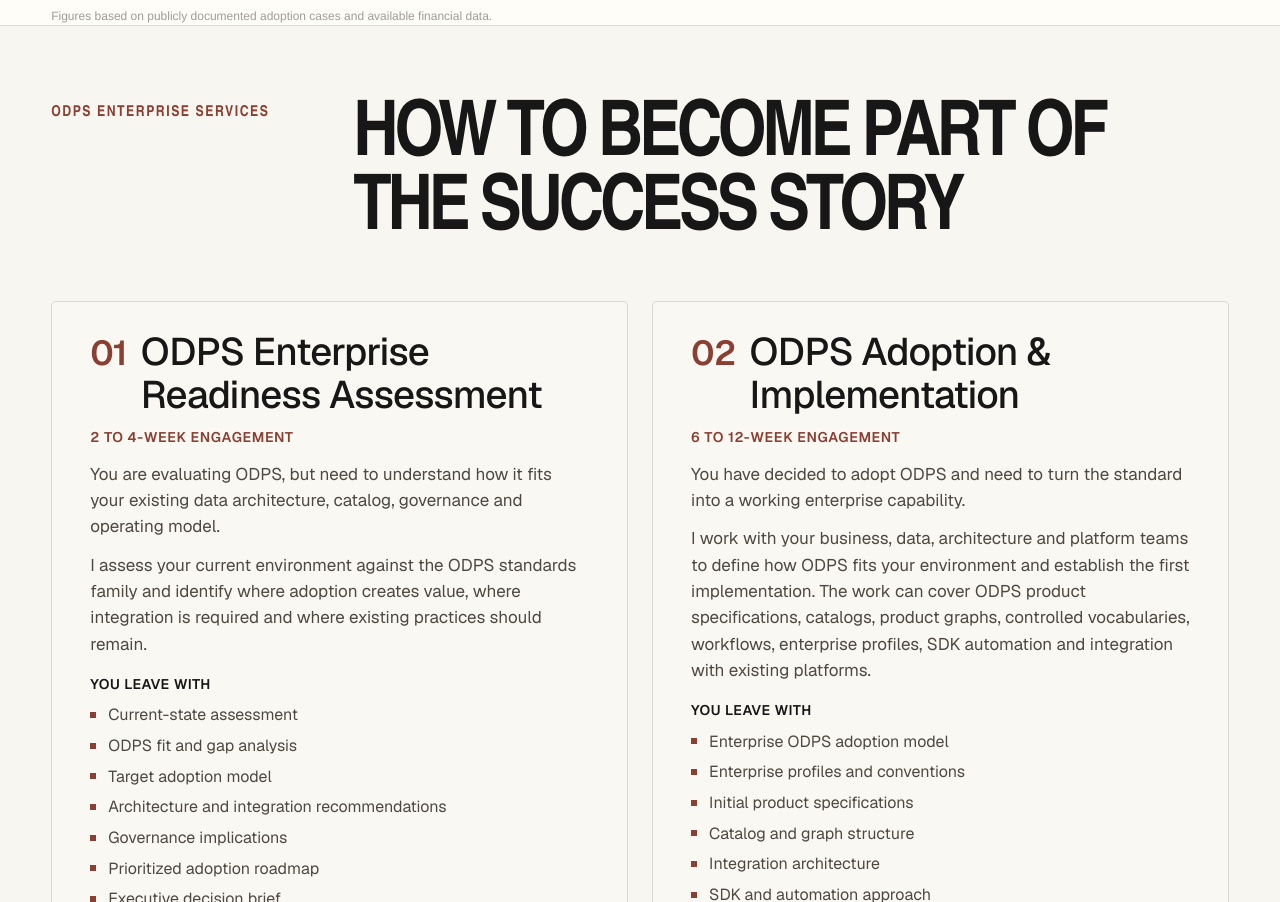
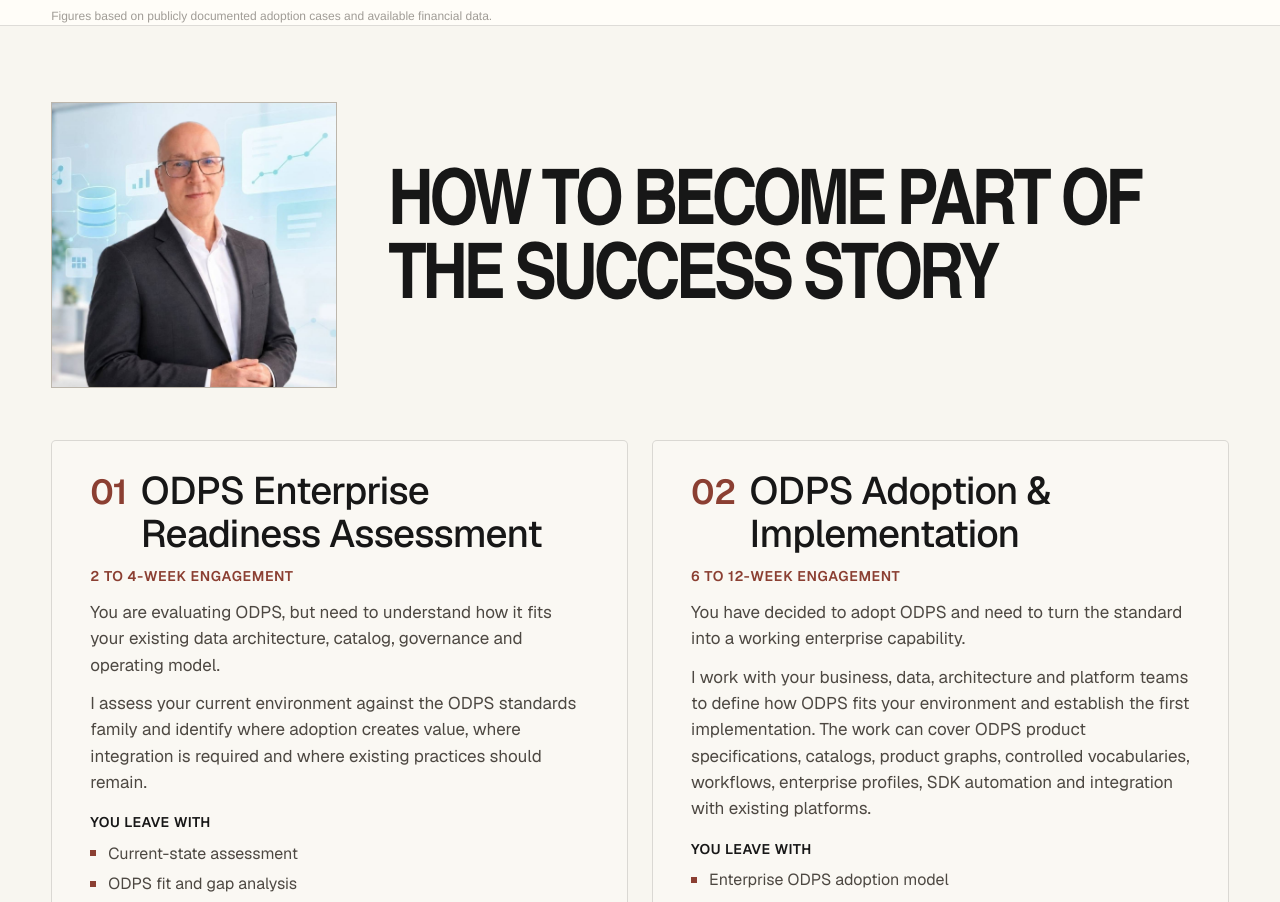
Before and after one commit to kyyberi/jarkko, a Next.js app: page /services/odps in a window 1280 px wide. Shown: the part 1639-2541 px from the top of the page. Built offline with nearby package versions, Linux system fonts and the light colour scheme.

Commit message:
Add ODPS success story image

```diff
--- a/app/globals.css
+++ b/app/globals.css
@@ -1073,6 +1073,30 @@ h1 {
   background: rgba(255, 253, 248, 0.42);
 }
 
+.service-family-head {
+  display: grid;
+  grid-template-columns: minmax(260px, 0.34fr) minmax(0, 1fr);
+  gap: clamp(28px, 4vw, 58px);
+  align-items: center;
+  margin-bottom: 52px;
+}
+
+.service-family-image {
+  min-width: 0;
+  margin: 0;
+  overflow: hidden;
+  border: 1px solid var(--line);
+  background: #d7d0c5;
+}
+
+.service-family-image img {
+  display: block;
+  width: 100%;
+  aspect-ratio: 1 / 1;
+  object-fit: cover;
+  object-position: 50% 40%;
+}
+
 .service-copy p {
   max-width: 780px;
   margin: 0 0 18px;
@@ -3232,6 +3256,15 @@ h1 {
     display: grid;
   }
 
+  .service-family-head {
+    grid-template-columns: 1fr;
+    gap: 22px;
+  }
+
+  .service-family-image {
+    max-width: 520px;
+  }
+
   .odps-testimonials-section {
     display: grid;
   }
--- a/app/services/odps/page.tsx
+++ b/app/services/odps/page.tsx
@@ -264,9 +264,16 @@ export default function OdpsServicesPage() {
       </section>
 
       <section className="section service-family-section">
-        <div className="section-head">
-          <div className="section-kicker">ODPS Enterprise Services</div>
-          <h2 className="section-title">How to become part of the success story</h2>
+        <div className="service-family-head">
+          <figure className="service-family-image">
+            <img
+              src={publicAssetPath("/images/odps-success-story.jpg")}
+              alt="Jarkko Moilanen with data product interface visuals"
+            />
+          </figure>
+          <h2 className="section-title">
+            How to become part of the success story
+          </h2>
         </div>
         <div className="engagement-grid">
           {services.map((service, index) => (
```
Also changed, not shown: public/images/odps-success-story.jpg (added).
